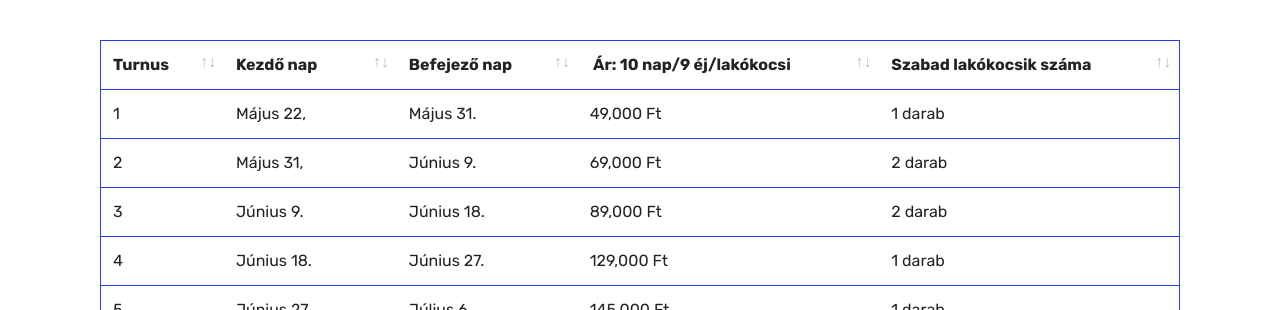
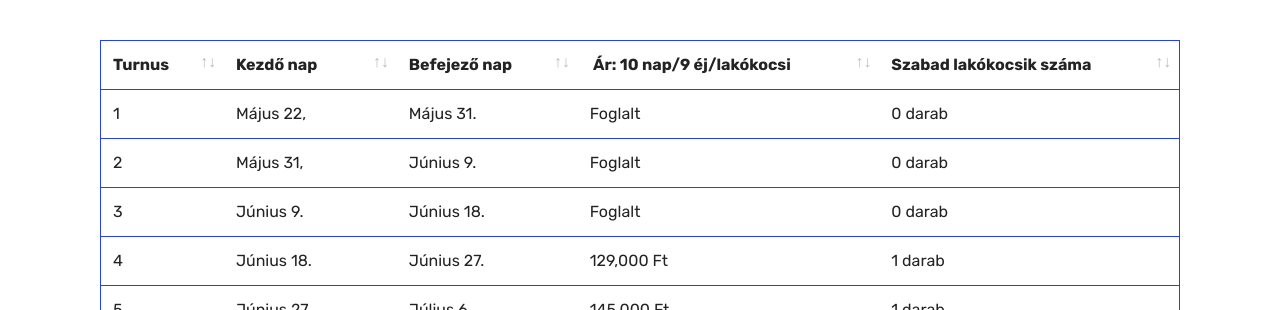
Before and after one commit to marklaszlo9/korinos_new, a Jekyll site: the page built from arak.html, in a window 1280 px wide and 900 px high. Shown: the part 138-448 px from the top of the window. Built offline with Jekyll 4.4.1, drawn with Linux system fonts in a browser that asks for light colours.

Commit message:
Update arak.html

```diff
--- a/arak.html
+++ b/arak.html
@@ -61,17 +61,17 @@ title:  "Korinos.hu - Árak"
 
 
 
-              <td class="body-item mbr-fonts-style display-7">1</td><td class="body-item mbr-fonts-style display-7">Május  22,</td><td class="body-item mbr-fonts-style display-7">Május 31.</td><td class="body-item mbr-fonts-style display-7">49,000 Ft</td><td class="body-item mbr-fonts-style display-7">1 darab</td></tr><tr>
+              <td class="body-item mbr-fonts-style display-7">1</td><td class="body-item mbr-fonts-style display-7">Május  22,</td><td class="body-item mbr-fonts-style display-7">Május 31.</td><td class="body-item mbr-fonts-style display-7">Foglalt</td><td class="body-item mbr-fonts-style display-7">0 darab</td></tr><tr>
 
 
 
 
-              <td class="body-item mbr-fonts-style display-7">2</td><td class="body-item mbr-fonts-style display-7">Május 31,</td><td class="body-item mbr-fonts-style display-7">Június 9.</td><td class="body-item mbr-fonts-style display-7">69,000 Ft</td><td class="body-item mbr-fonts-style display-7">2 darab</td></tr><tr>
+              <td class="body-item mbr-fonts-style display-7">2</td><td class="body-item mbr-fonts-style display-7">Május 31,</td><td class="body-item mbr-fonts-style display-7">Június 9.</td><td class="body-item mbr-fonts-style display-7">Foglalt</td><td class="body-item mbr-fonts-style display-7">0 darab</td></tr><tr>
 
 
 
 
-              <td class="body-item mbr-fonts-style display-7">3</td><td class="body-item mbr-fonts-style display-7">Június 9.</td><td class="body-item mbr-fonts-style display-7">Június 18.</td><td class="body-item mbr-fonts-style display-7">89,000 Ft</td><td class="body-item mbr-fonts-style display-7">2 darab</td></tr><tr>
+              <td class="body-item mbr-fonts-style display-7">3</td><td class="body-item mbr-fonts-style display-7">Június 9.</td><td class="body-item mbr-fonts-style display-7">Június 18.</td><td class="body-item mbr-fonts-style display-7">Foglalt</td><td class="body-item mbr-fonts-style display-7">0 darab</td></tr><tr>
 
 
 
```
